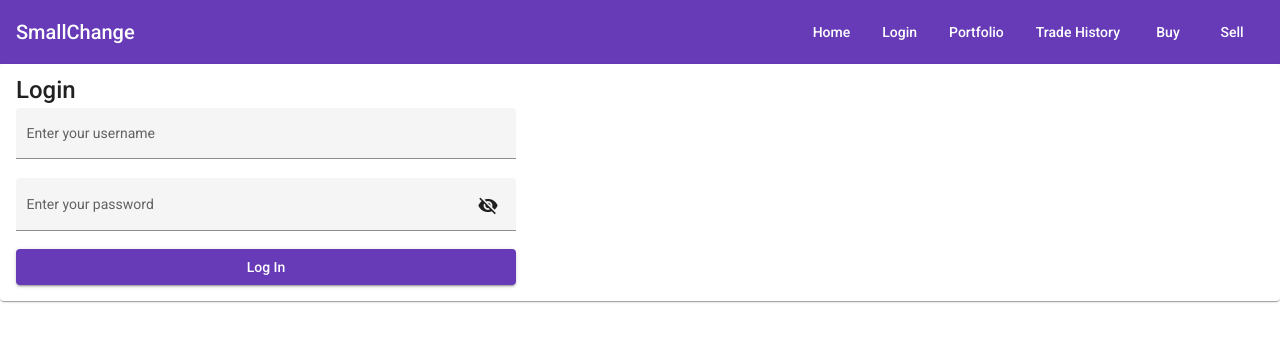
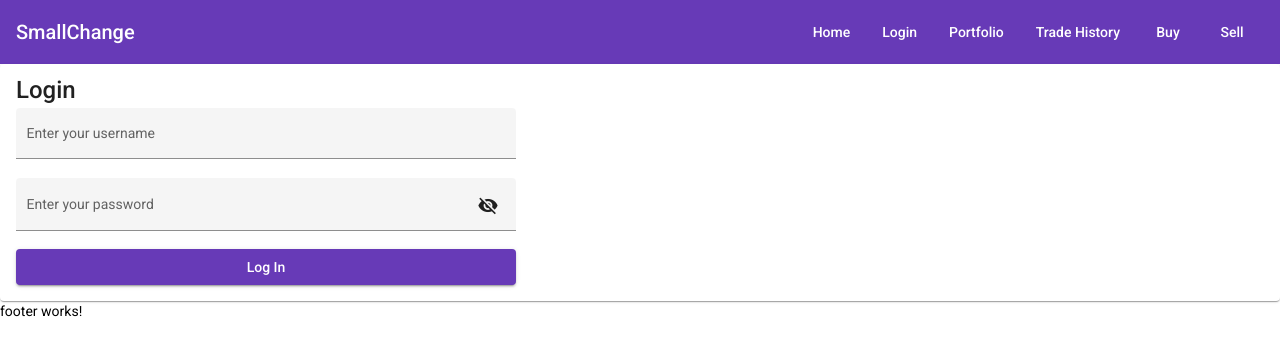
Before and after one commit to shaansubbaiah/smallchange, an Angular app: page /login in a window 1280 px wide. Shown: the top 356 px of the page. Built offline with nearby package versions, Linux system fonts and the light colour scheme.

Commit message:
Make footer available in root component

```diff
--- a/src/app/app.component.html
+++ b/src/app/app.component.html
@@ -1,4 +1,5 @@
 <div class="container">
   <app-navbar></app-navbar>
   <router-outlet></router-outlet>
+  <app-footer></app-footer>
 </div>
--- a/src/app/core/core.module.ts
+++ b/src/app/core/core.module.ts
@@ -10,6 +10,6 @@ import { RouterModule } from '@angular/router';
 @NgModule({
   declarations: [NavbarComponent, FooterComponent],
   imports: [CommonModule, MatToolbarModule, MatButtonModule, RouterModule],
-  exports: [NavbarComponent],
+  exports: [NavbarComponent, FooterComponent],
 })
 export class CoreModule {}
```
